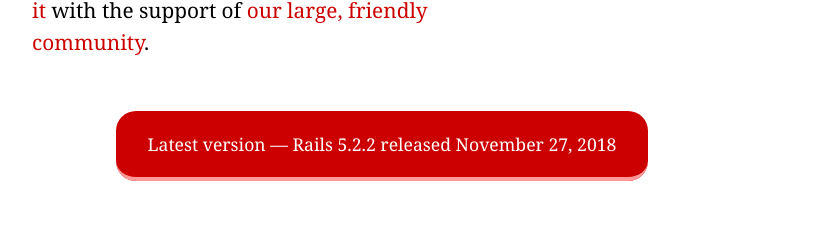
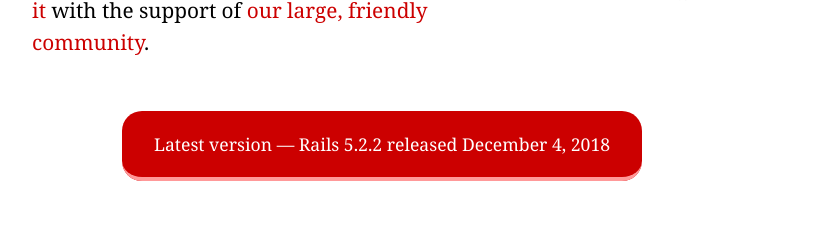
Before and after one commit to rails/homepage, a Jekyll site: the page built from index.html, in a window 1280 px wide. Shown: the part 506-735 px from the top of the page, without its empty margins (258-1096 px from the left). Built offline with Jekyll 4.4.1, drawn with Linux system fonts in a browser that asks for light colours; grey boxes are pictures that could not be loaded.

Commit message:
Fix additonal date for release 5.2.2

```diff
--- a/index.html
+++ b/index.html
@@ -28,7 +28,7 @@
     </section>
 
     <section class="version">
-      <p><a href="https://weblog.rubyonrails.org/2018/12/4/Rails-5-2-2-has-been-released/">Latest version &mdash; Rails 5.2.2 <span class="hide-mobile">released November 27, 2018</span></a></p>
+      <p><a href="https://weblog.rubyonrails.org/2018/12/4/Rails-5-2-2-has-been-released/">Latest version &mdash; Rails 5.2.2 <span class="hide-mobile">released December 4, 2018</span></a></p>
       <p class="show-mobile"><small>Released December 4, 2018</small></p>
     </section>
 
```
